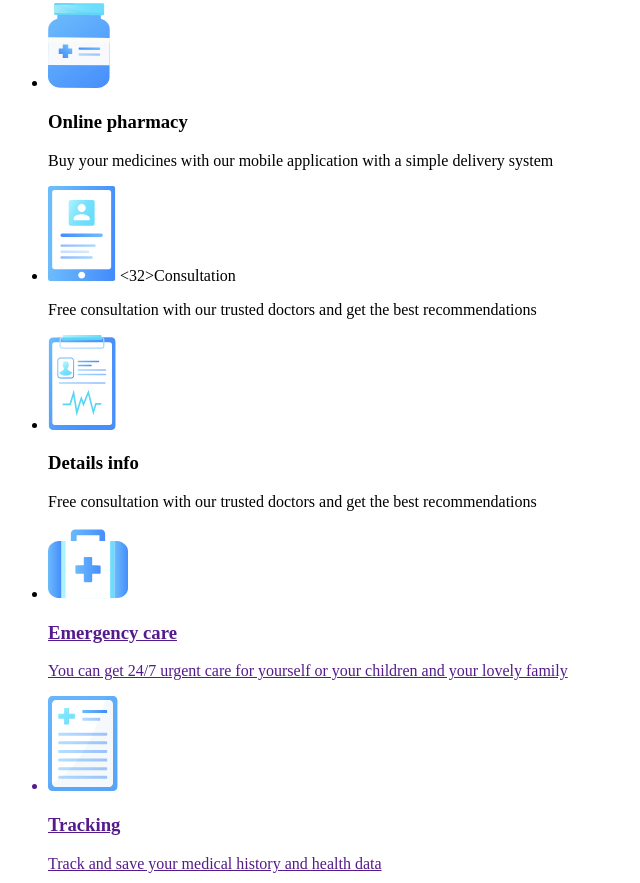
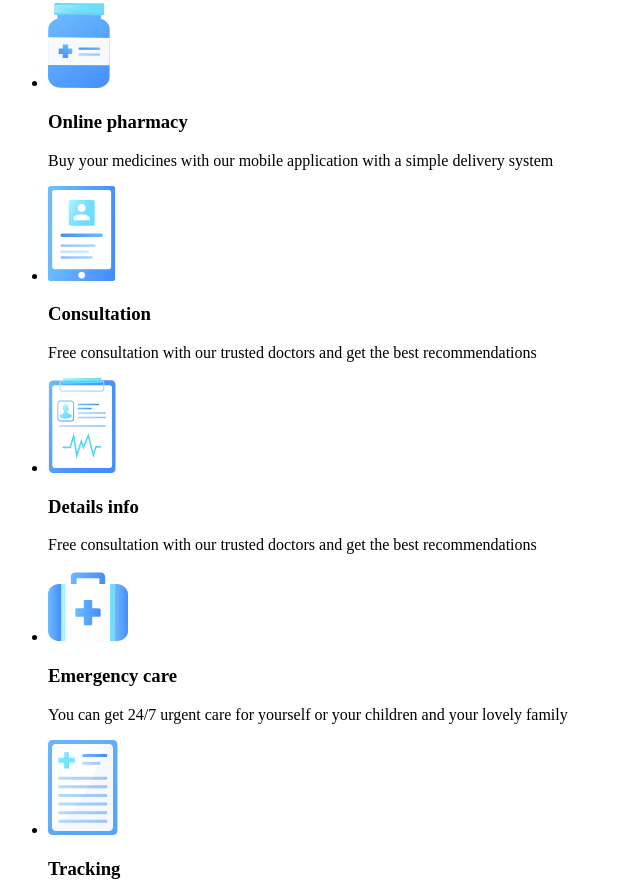
Before and after one commit to Dm3583/training-repo, a plain HTML site: page index.html in a window 1280 px wide. Shown: the part 1167-2050 px from the top of the page, without its empty margins (0-640 px from the left). Drawn offline with Linux system fonts and the light colour scheme.

Commit message:
mistake correction

```diff
--- a/index.html
+++ b/index.html
@@ -69,7 +69,7 @@
             <li>
 
                 <img src="./images/svg/profile-form.svg" alt="" />
-                <32>Consultation</h3>
+                <h3>Consultation</h3>
                 <p>
                     Free consultation with our trusted doctors and get the best recommendations
                 </p>
@@ -83,7 +83,7 @@
 
             </li>
             <li>
-                <a href="">
+
                 <img src="./images/svg/first-aid-kit.svg" alt="" />
                 <h3>Emergency care</h3>
                 <p>You can get 24/7 urgent care for yourself or your children and your lovely family</p>
@@ -96,8 +96,9 @@
                 <p>Track and save your medical history and health data</p>
 
             </li>
+
+        </ul>
         <a href="">Learn more</a>
-        </ul>
     </section>
 
     <!-- healthcare -->
@@ -124,7 +125,7 @@
     <section>
 
         <h2>What our customer are saying</h2>
-        <div></div>
+        <div>
             <img src="./images/jpg/profile-photo.jpg" alt="Edward Newgate photo">
             <h3>Edward Newgate</h3>
             <p>Founder circle</p>
```
Lines whose indentation alone changed are shown as unchanged.
